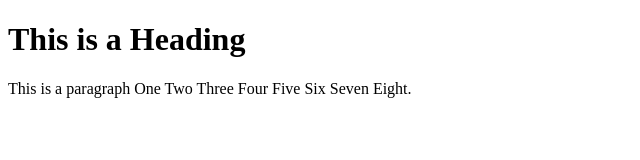
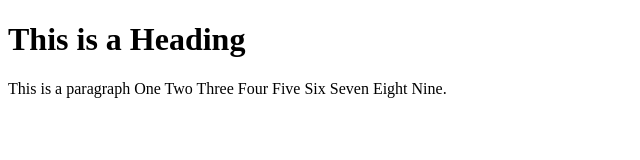
Before and after one commit to Puneet1/jenkinspoc, a plain HTML site: page index.html in a window 1280 px wide. Shown: the full height of the page, 0-640 px from the left. Drawn offline with Linux system fonts and the light colour scheme.

Commit message:
Update index.html

```diff
--- a/index.html
+++ b/index.html
@@ -6,7 +6,7 @@
 <body>
 
 <h1>This is a Heading</h1>
-<p>This is a paragraph One Two Three Four Five Six Seven Eight.</p>
+<p>This is a paragraph One Two Three Four Five Six Seven Eight Nine.</p>
 
 </body>
 </html>
```
